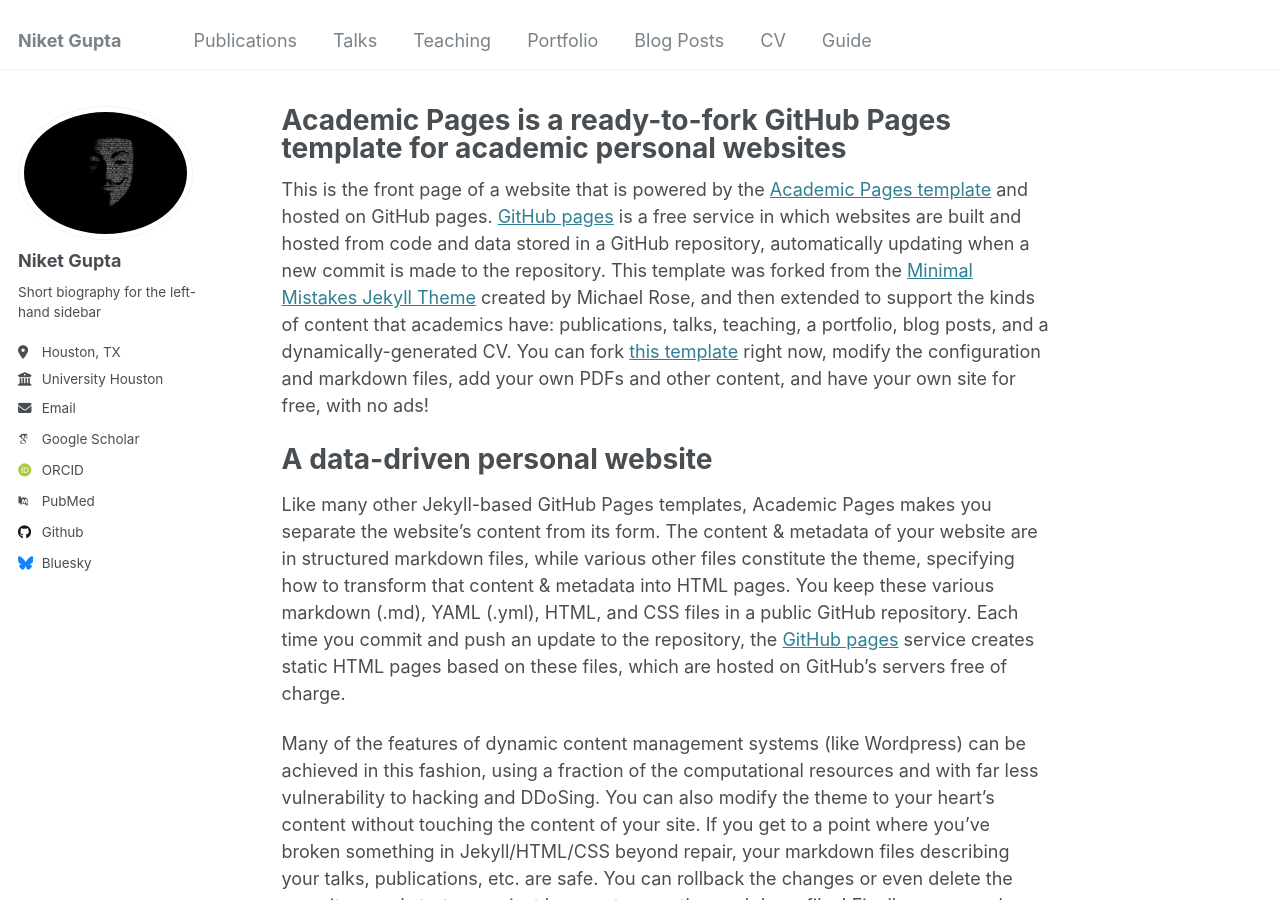
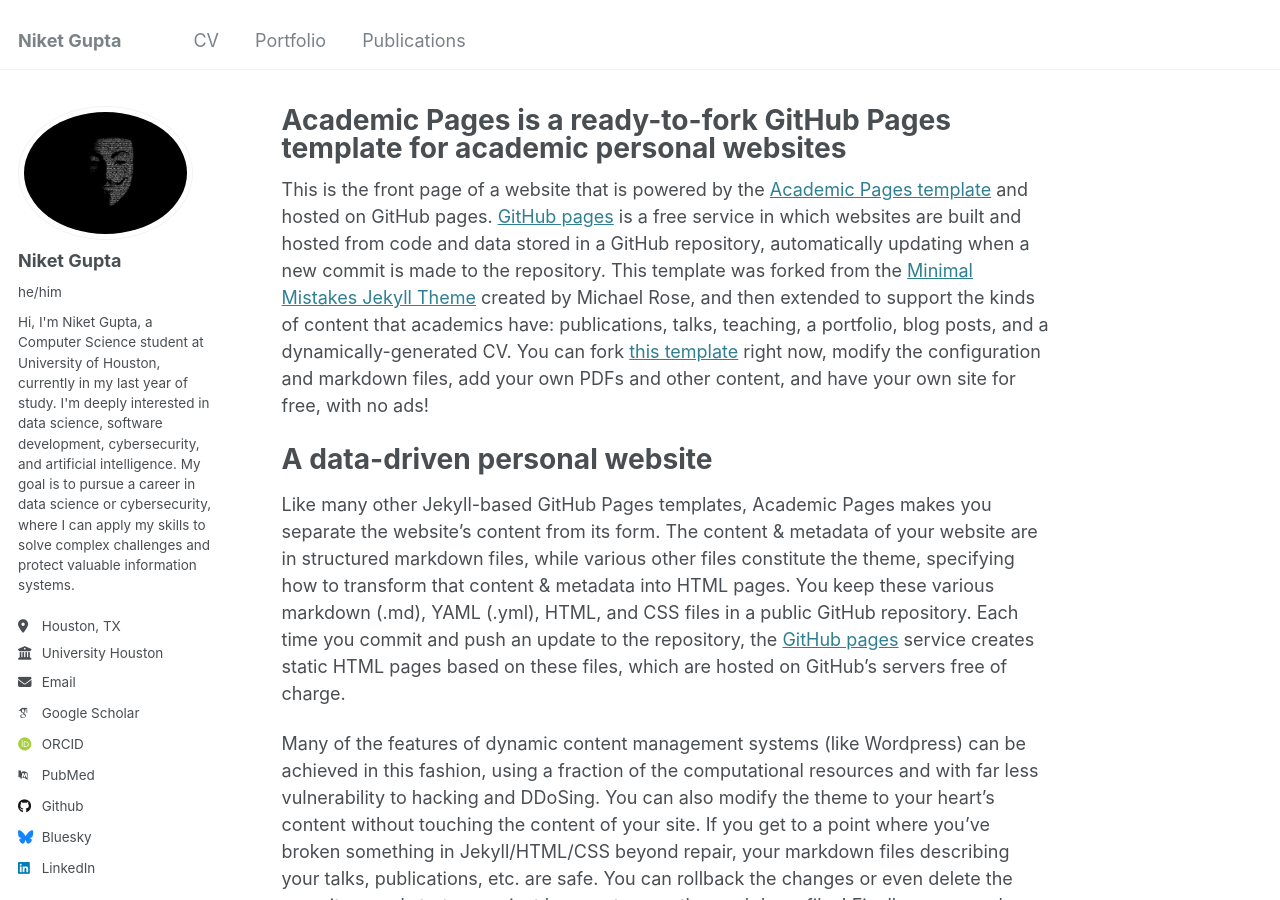
Before and after one commit to XYZorro0/xyzorro0.github.io, a Jekyll site: the page built from _pages/about.md, in a window 1280 px wide and 900 px high. Built offline with Jekyll 4.4.1, drawn with Linux system fonts in a browser that asks for light colours; some web fonts are replaced.

Commit message:
Practice Commit 2
Changed my biography and added a url to my linkedin. Changed around the look my webpage.

```diff
--- a/_config.yml
+++ b/_config.yml
@@ -23,8 +23,8 @@ author:
   # Biographic information
   avatar: "Wallpaper.jpg"
   name: "Niket Gupta"
-  pronouns: # example: "she/her"
-  bio: "Short biography for the left-hand sidebar"
+  pronouns: "he/him" # example: "she/her"
+  bio: "Hi, I'm Niket Gupta, a Computer Science student at University of Houston, currently in my last year of study. I'm deeply interested in data science, software development, cybersecurity, and artificial intelligence. My goal is to pursue a career in data science or cybersecurity, where I can apply my skills to solve complex challenges and protect valuable information systems."
   location: "Houston, TX"
   employer: "University Houston"
   uri: # URL
@@ -58,7 +58,7 @@ author:
   keybase: # Username
   instagram: # Username
   lastfm: # Username
-  linkedin: # Username
+  linkedin: niketgupta1 # Username
   mastodon: # URL
   medium: # URL
   pinterest: # Username
```
Also changed, not shown: _data/navigation.yml (+14 -14 lines).
